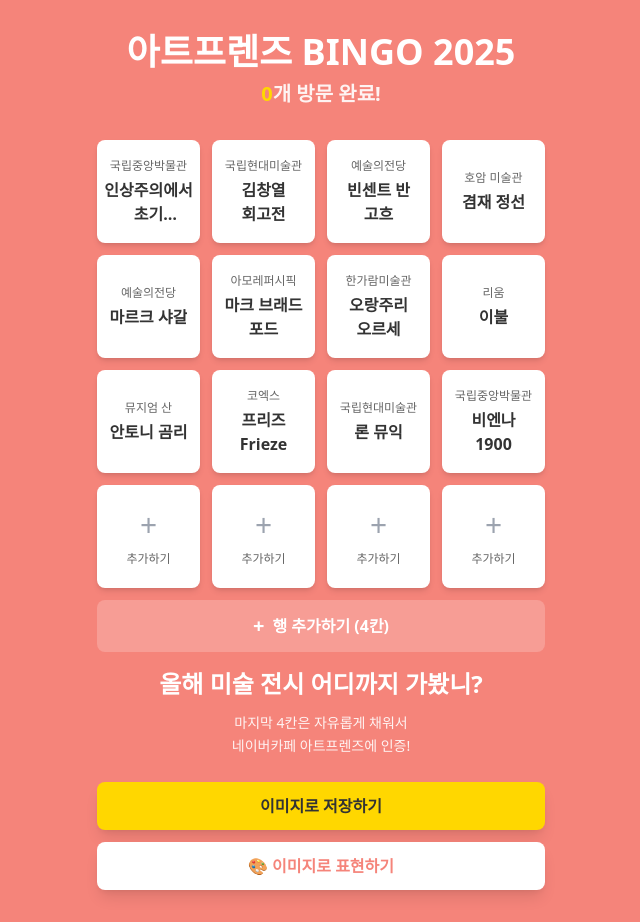
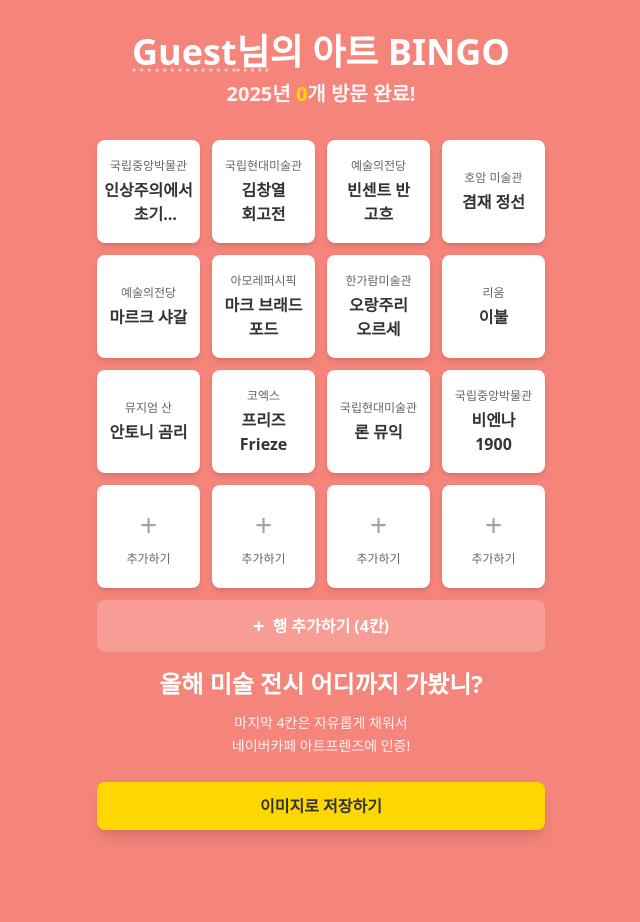
Before and after one commit to chansoondae/artbingo, a Next.js app: page / in a window 1280 px wide. Shown: the whole page, without its empty margins (319-959 px from the left). After the commit the page ends 862 px from the top, so only its background shows below. Built offline with nearby package versions, Linux system fonts and the light colour scheme.

Commit message:
disabled image generation and changed header

```diff
--- a/app/page.tsx
+++ b/app/page.tsx
@@ -4,14 +4,11 @@
 import Header from '@/components/Header';
 import BingoBoard from '@/components/BingoBoard';
 import SaveImageButton from '@/components/SaveImageButton';
-import ProfileGenerator from '@/components/ProfileGenerator';
-import { BingoCell } from '@/lib/types';
 
 export default function Home() {
   const [isMounted, setIsMounted] = useState(false);
   const [visitedCount, setVisitedCount] = useState(0);
   const [totalCount, setTotalCount] = useState(16);
-  const [cells, setCells] = useState<BingoCell[]>([]);
 
   useEffect(() => {
     setIsMounted(true);
@@ -19,10 +16,6 @@
 
   const handleVisitedCountChange = useCallback((count: number) => {
     setVisitedCount(count);
-  }, []);
-
-  const handleCellsChange = useCallback((newCells: BingoCell[]) => {
-    setCells(newCells);
   }, []);
 
   return (
@@ -35,7 +28,6 @@
             {isMounted ? (
               <BingoBoard
                 onVisitedCountChange={handleVisitedCountChange}
-                onCellsChange={handleCellsChange}
               />
             ) : (
               <div className="grid grid-cols-4 gap-2 md:gap-3 w-full max-w-[480px] mx-auto">
@@ -60,7 +52,6 @@
 
       <div className="max-w-[480px] mx-auto px-4 pb-8 space-y-3">
         <SaveImageButton targetId="bingo-export" />
-        {isMounted && <ProfileGenerator cells={cells} />}
       </div>
     </main>
   );
--- a/components/Header.tsx
+++ b/components/Header.tsx
@@ -1,3 +1,7 @@
+'use client';
+
+import { useState, useEffect } from 'react';
+
 interface HeaderProps {
   visitedCount: number;
   totalCount: number;
@@ -17,16 +21,73 @@
 }
 
 export default function Header({ visitedCount, totalCount }: HeaderProps) {
+  const [nickname, setNickname] = useState('Guest');
+  const [isEditing, setIsEditing] = useState(false);
+  const [tempNickname, setTempNickname] = useState('');
+
   const badge = getBadge(visitedCount);
+
+  useEffect(() => {
+    const saved = localStorage.getItem('artbingo-nickname');
+    if (saved) {
+      setNickname(saved);
+    }
+  }, []);
+
+  const handleNicknameClick = () => {
+    setTempNickname(nickname);
+    setIsEditing(true);
+  };
+
+  const handleSave = () => {
+    const newNickname = tempNickname.trim() || 'Guest';
+    setNickname(newNickname);
+    localStorage.setItem('artbingo-nickname', newNickname);
+    setIsEditing(false);
+  };
+
+  const handleKeyDown = (e: React.KeyboardEvent) => {
+    if (e.key === 'Enter') {
+      handleSave();
+    } else if (e.key === 'Escape') {
+      setIsEditing(false);
+    }
+  };
 
   return (
     <header className="text-center py-8">
       <h1 className="text-3xl md:text-4xl font-bold text-white mb-2">
-        아트프렌즈 BINGO 2025
+        {isEditing ? (
+          <div className="flex items-center justify-center gap-2">
+            <input
+              type="text"
+              value={tempNickname}
+              onChange={(e) => setTempNickname(e.target.value)}
+              onKeyDown={handleKeyDown}
+              onBlur={handleSave}
+              autoFocus
+              maxLength={10}
+              className="bg-white/20 text-white placeholder-white/50 px-3 py-1 rounded-lg border-2 border-white/30 focus:outline-none focus:border-white/60 text-center w-32"
+              placeholder="닉네임"
+            />
+            <span>님의</span>
+            <span>아트 BINGO 2025</span>
+          </div>
+        ) : (
+          <div>
+            <button
+              onClick={handleNicknameClick}
+              className="hover:text-accent transition-colors underline decoration-dotted underline-offset-4 decoration-white/50"
+            >
+              {nickname}님
+            </button>
+            의 아트 BINGO
+          </div>
+        )}
       </h1>
       <div className="flex items-center justify-center gap-3">
         <div className="text-lg md:text-xl text-white/90 font-semibold">
-          <span className="text-accent">{visitedCount}</span>개 방문 완료!
+          2025년 <span className="text-accent">{visitedCount}</span>개 방문 완료!
           {visitedCount === totalCount && (
             <span className="ml-2">🎉</span>
           )}
```
